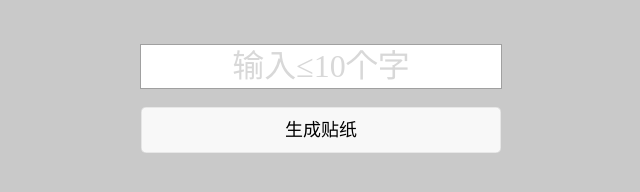
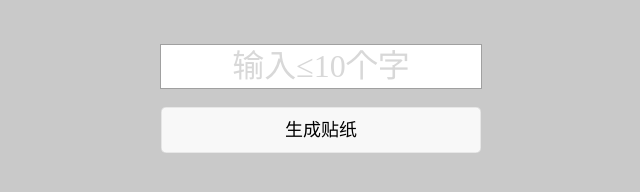
Before and after one commit to zenggong965/offline-sticker-maker, a plain HTML site: page stickerMaker2.html in a window 1280 px wide. Shown: the whole page, without its empty margins (319-959 px from the left). Drawn offline with Linux system fonts and the light colour scheme.

Commit message:
没什么卵用的ui微调

```diff
--- a/weui2.css
+++ b/weui2.css
@@ -43,7 +43,7 @@ body {
 }
 
 #inputBox {
-	width: 350px;
+	width: 310px;
 	height: 32px;
 	border: 1px solid #A0A0A0;
 	padding: 5px;
@@ -77,7 +77,7 @@ body {
   display: block;
   margin-left: auto;
   margin-right: auto;
-  width: 360px;
+  width: 320px;
   padding-left: 14px;
   padding-right: 14px;
   box-sizing: border-box;
```
